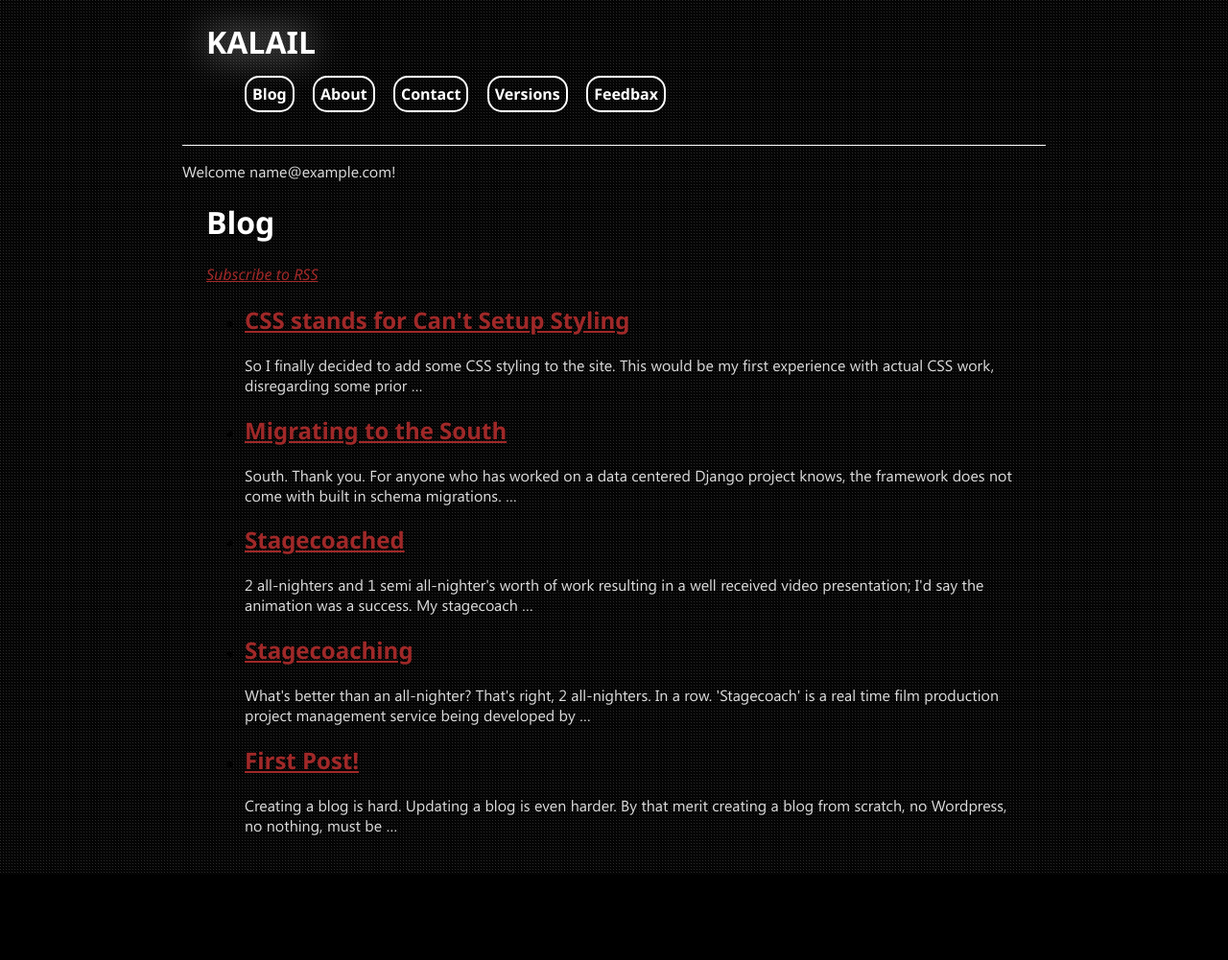
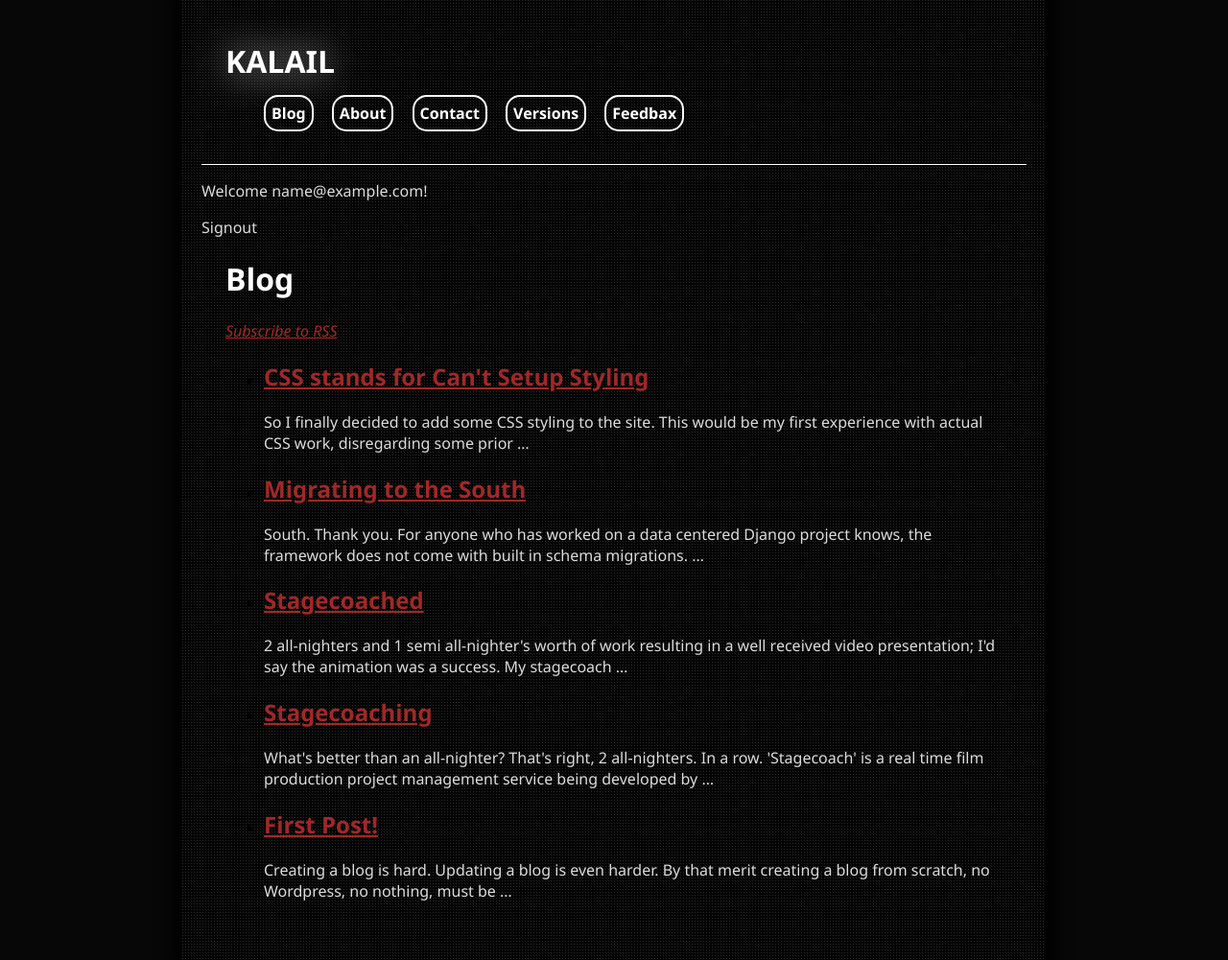
Before and after one commit to thekashifmalik/Kalail, a Django app: page /blog/ in a window 1280 px wide. Shown: the whole page at 96% size. Before the commit the page ends 910 px from the top, so only its background shows below. Run offline with Django 3.2, Linux system fonts and the light colour scheme; the visitor is signed in with stand-in values (Sample User, id 1); data comes from the database, SQL or seed files in the repository; parts of the project's set-up code (start-up, migrations or seed data) failed here and were passed over; some libraries are stand-ins or nearby versions.

Commit message:
Feature: Add background and shadow.
Feature: Add login divs.

```diff
--- a/kalail/static/css/styles.css
+++ b/kalail/static/css/styles.css
@@ -60,8 +60,12 @@ h1,h2,h3,h4,h5
 {
 	height: auto;
 
-	width: 900px;
+	width: 860px;
+	padding: 20px;
 	margin: 0% auto 0%;
+	background-image: url("img/background_tile.png");
+	background-repeat: repeat;
+	box-shadow: 0px 0px 15px 10px;
 }
 
 body
@@ -69,10 +73,9 @@ body
 	margin: 0% 0% 0% 0%;
 	height: auto;
 	font-family:"Segoe UI", "Helvetica", sans-serif;
-	/*background-color: rgb(13,13,13);*/
+	background-color: rgb(7,7,7);
 	/*background-color: rgb(25,25,25);*/
-	background-image: url("img/background_tile.png");
-	background-repeat: repeat;
+
 }
 
 html
@@ -80,14 +83,22 @@ html
 	height: auto;
 }
 
+#signout_button
+{
+	right: 0%;
+}
+
+#user_authentication_div
+{
+
+}
 
 
-
-@font-face
+/*@font-face
 {
 	font-family: "Segoe UI";
  	src: url("fonts/segoeui.ttf");
-}
+}*/
 
 label
 {
--- a/kalail/templates/base.html
+++ b/kalail/templates/base.html
@@ -13,7 +13,6 @@
     {% if not debug %}
     <script src="{{STATIC_URL}}js/google_analytics.js" type="text/javascript"></script>
     {% endif %}
-
     {% block js %}{% endblock js %}
 
     {% block head %}{% endblock head %}
@@ -43,9 +42,10 @@
         </div>
 
 
-        <div id="User_email">
+        <div id="user_authentication_div">
             {% if user.is_authenticated %}
                 <p>Welcome {{user.email}}!</p>
+                <p id="signout_button">Signout</p>
             {% else %}
                 <p>Welcome You! Consider <a href="{% url main.views.sign_in %}">Signing in!</a></p>
             {% endif %}
```
